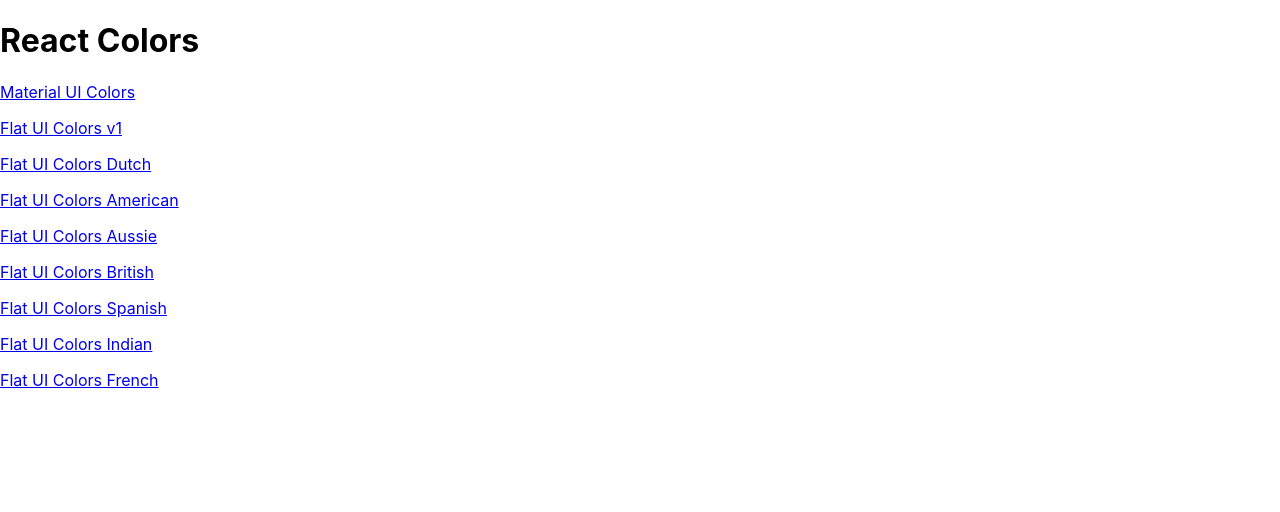
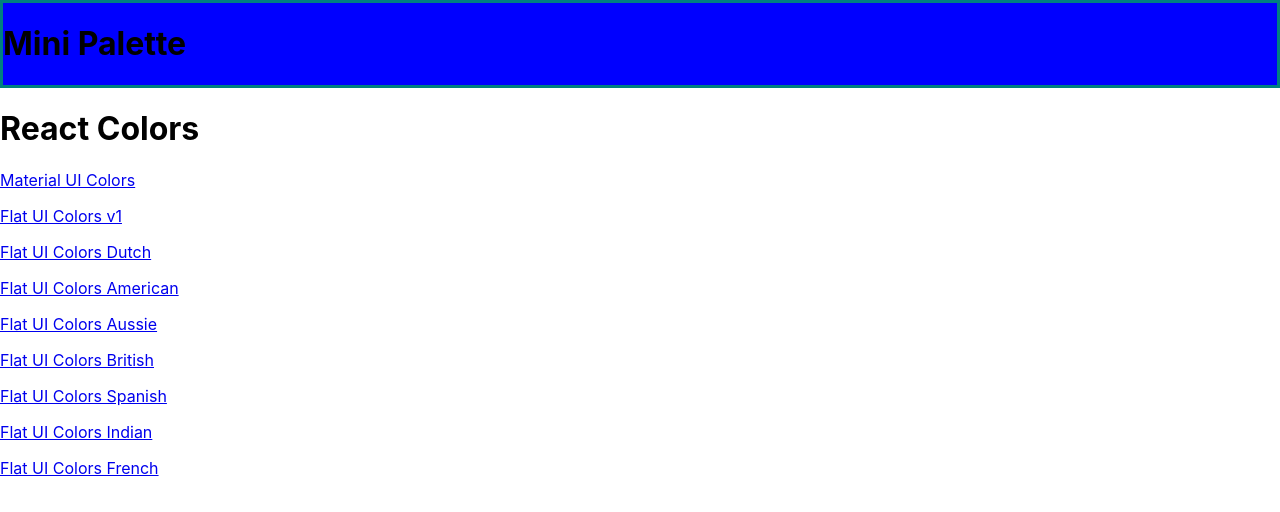
Before and after one commit to Dseals82/color-scheme-app, a React (Create React App) app: page / in a window 1280 px wide. Shown: the top 512 px of the page. Built offline with nearby package versions, Linux system fonts and the light colour scheme.

Commit message:
added withStyles package and created MiniPalette component

```diff
--- a/package.json
+++ b/package.json
@@ -5,6 +5,7 @@
   "dependencies": {
     "@material-ui/core": "^4.2.1",
     "@material-ui/icons": "^4.2.1",
+    "@material-ui/styles": "^4.3.0",
     "chroma-js": "^2.0.4",
     "rc-slider": "^8.6.13",
     "react": "^16.8.6",
--- /dev/null
+++ b/src/MiniPalette.js
@@ -0,0 +1,22 @@
+import React from 'react';
+import { withStyles } from '@material-ui/styles';
+
+const styles = {
+  main: {
+    backgroundColor: 'blue',
+    border: '3px solid teal'
+  }
+};
+
+
+
+function MiniPalette(props) {
+  const { classes } = props;
+  return (
+    <div className={classes.main}>
+      <h1>Mini Palette</h1>
+    </div>
+  );
+}
+
+export default withStyles(styles)(MiniPalette);
--- a/src/PaletteList.js
+++ b/src/PaletteList.js
@@ -1,6 +1,6 @@
 import React, { Component } from 'react';
 import { Link } from 'react-router-dom';
-
+import MiniPalette from './MiniPalette';
 
 
 class PaletteList extends Component {
@@ -9,6 +9,7 @@
 
     return(
       <div>
+      <MiniPalette />
         <h1>React Colors</h1>
         { palettes.map(palette => (
           <p>
```
Also changed, not shown: 1 other file (tests, documents, lock files or other folders).
